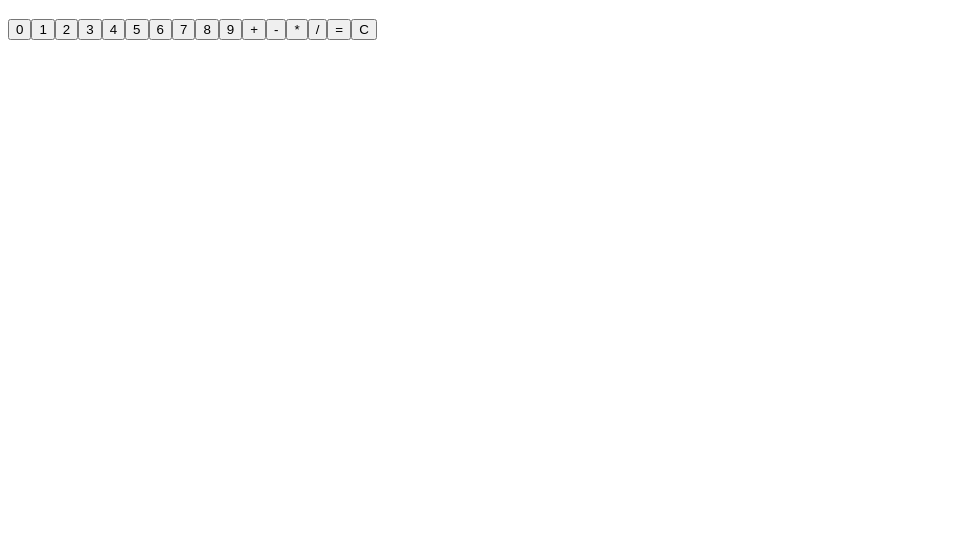
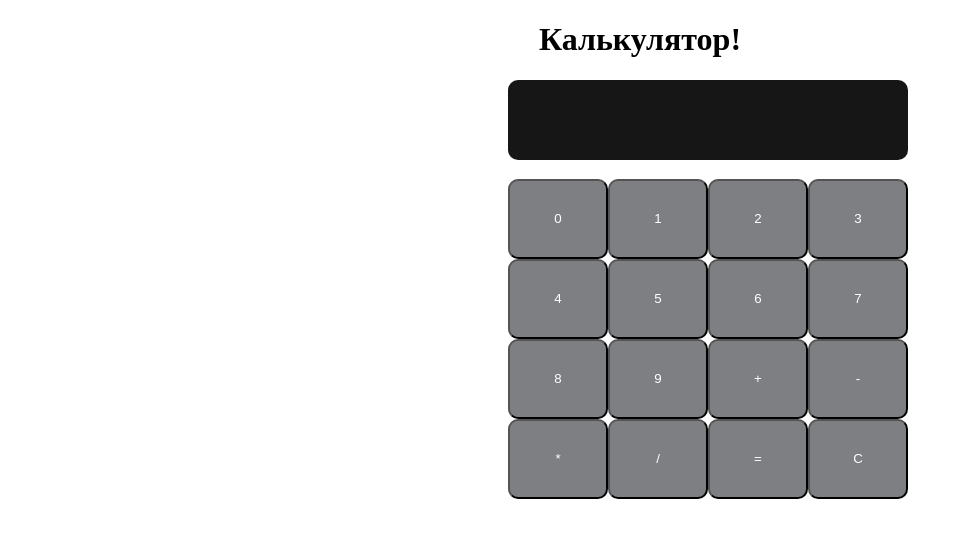
Before and after one commit to VitalikHey/Weather-Calculator, a React (Create React App) app in the folder my-app/: page / in a window 1280 px wide. Shown: the top 538 px of the page, without its empty margins (0-963 px from the left). Built offline with nearby package versions, Linux system fonts and the light colour scheme.

Commit message:
Add style calculate

```diff
--- a/my-app/src/app/App.js
+++ b/my-app/src/app/App.js
@@ -4,9 +4,10 @@ import Calculate from "../components/calculate/Calculate";
 
 function App() {
   return (
-    <>
+    <div>
+        <h1 style={{textAlign: "center"}}>Калькулятор!</h1>
         <Calculate/>
-    </>
+    </div>
   );
 }
 
--- a/my-app/src/components/calculate/Calculate.js
+++ b/my-app/src/components/calculate/Calculate.js
@@ -1,7 +1,8 @@
 import React, {useState} from "react";
+import "./calculateStyle.css"
 
 function Calculate() {
-    const [outputResult, setOutputResult] = useState('')
+    const [outputResult, setOutputResult] = useState("")
 
     const handleClick = (event) => {
         const value = event.target.name
@@ -17,26 +18,26 @@ function Calculate() {
     }
 
     return (
-        <div>
-            <h3 style={{textAlign: "center"}}>{outputResult}</h3>
-            <button name="0" onClick={handleClick}>0</button>
-            <button name="1" onClick={handleClick}>1</button>
-            <button name="2" onClick={handleClick}>2</button>
-            <button name="3" onClick={handleClick}>3</button>
-            <button name="4" onClick={handleClick}>4</button>
-            <button name="5" onClick={handleClick}>5</button>
-            <button name="6" onClick={handleClick}>6</button>
-            <button name="7" onClick={handleClick}>7</button>
-            <button name="8" onClick={handleClick}>8</button>
-            <button name="9" onClick={handleClick}>9</button>
-            <button name="+" onClick={handleClick}>+</button>
-            <button name="-" onClick={handleClick}>-</button>
-            <button name="*" onClick={handleClick}>*</button>
-            <button name="/" onClick={handleClick}>/</button>
-            <button name="=" onClick={calculationResult}>=</button>
-            <button name="C" onClick={clearResult}>C</button>
-
-
+        <div style={{paddingLeft: "500px", paddingRight: "500px"}}>
+            <h3 className="result">{outputResult}</h3>
+            <div className="place-button-calculate">
+                <button className="button" name="0" onClick={handleClick}>0</button>
+                <button className="button" name="1" onClick={handleClick}>1</button>
+                <button className="button" name="2" onClick={handleClick}>2</button>
+                <button className="button" name="3" onClick={handleClick}>3</button>
+                <button className="button" name="4" onClick={handleClick}>4</button>
+                <button className="button" name="5" onClick={handleClick}>5</button>
+                <button className="button" name="6" onClick={handleClick}>6</button>
+                <button className="button" name="7" onClick={handleClick}>7</button>
+                <button className="button" name="8" onClick={handleClick}>8</button>
+                <button className="button" name="9" onClick={handleClick}>9</button>
+                <button className="button" name="+" onClick={handleClick}>+</button>
+                <button className="button" name="-" onClick={handleClick}>-</button>
+                <button className="button" name="*" onClick={handleClick}>*</button>
+                <button className="button" name="/" onClick={handleClick}>/</button>
+                <button className="button" name="=" onClick={calculationResult}>=</button>
+                <button className="button" name="C" onClick={clearResult}>C</button>
+            </div>
         </div>
     )
 }
--- a/my-app/src/components/calculate/calculateStyle.css
+++ b/my-app/src/components/calculate/calculateStyle.css
@@ -0,0 +1,28 @@
+.place-button-calculate {
+    width: 400px;
+    height: 280px;
+}
+
+.button {
+    color: white;
+    border-radius: 10px;
+    height: 80px;
+    width: 100px;
+    background-color: #7d7f82;
+}
+
+.button:hover {
+    background-color: cornflowerblue;
+}
+
+.result {
+    padding-top: 15px;
+    padding-bottom: 15px;
+    padding-right: 10px;
+    height: 50px;
+    width: 390px;
+    border-radius: 10px;
+    background-color: #161616;
+    color: white;
+    text-align: right;
+}
```
